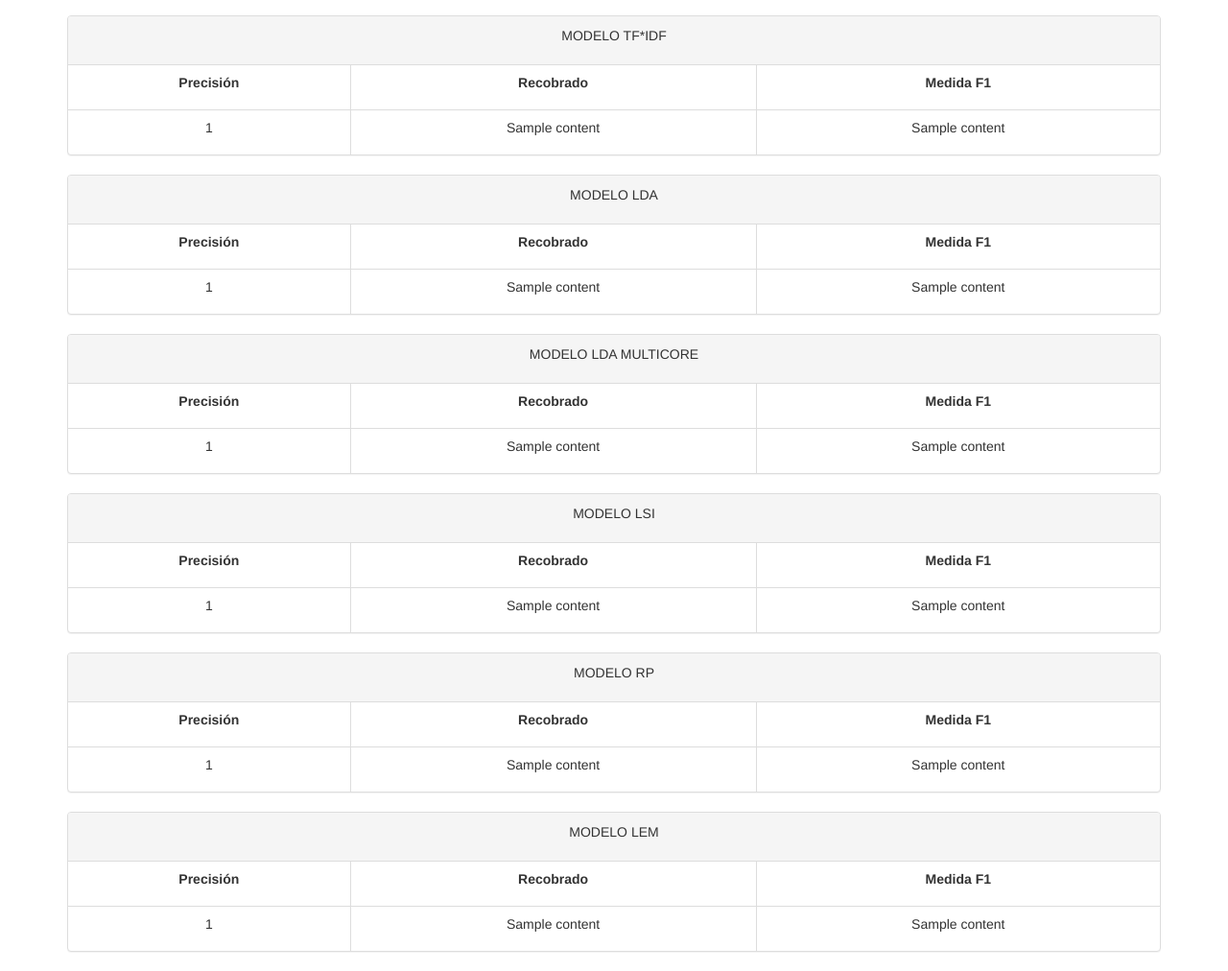
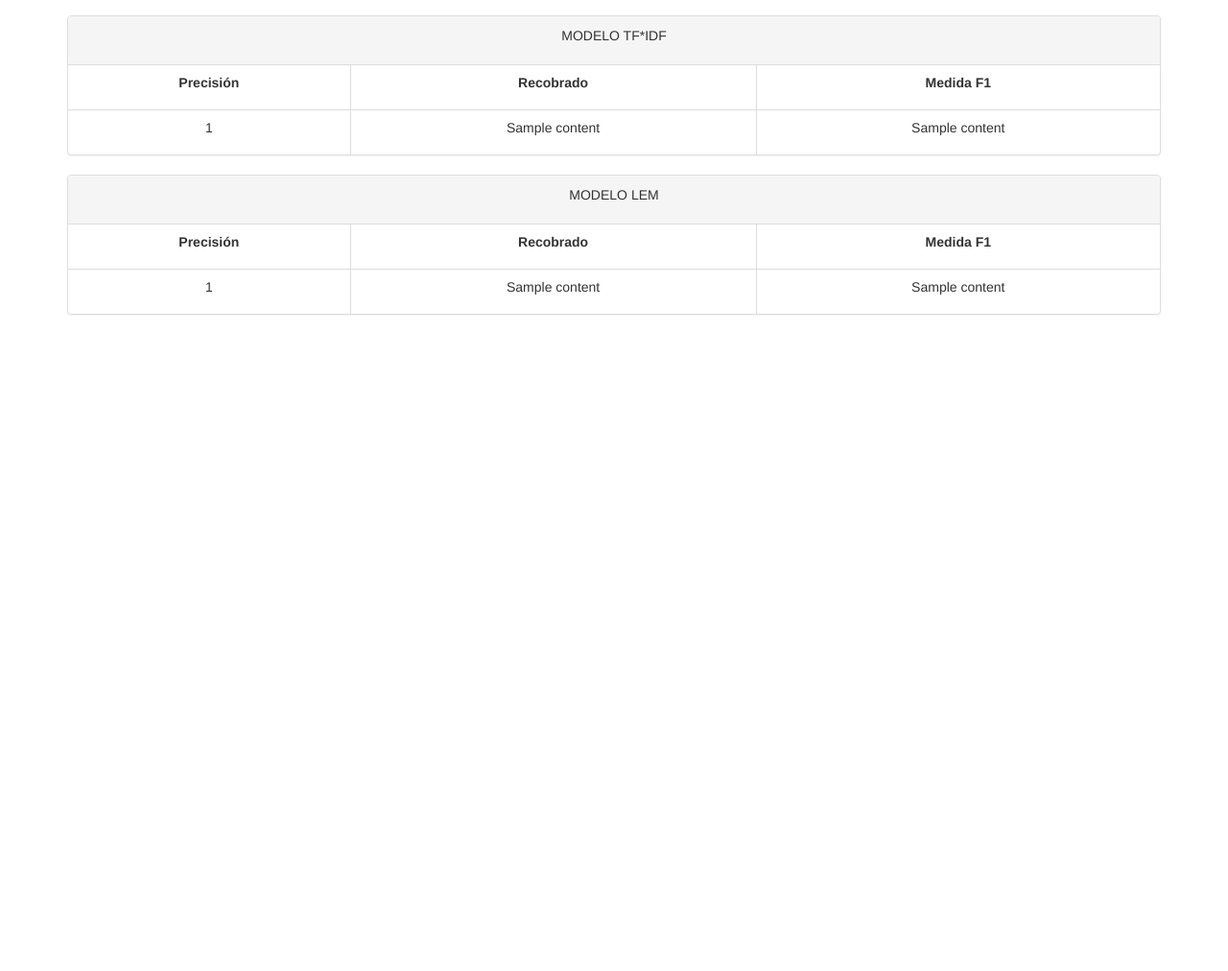
Before and after one commit to cwjki/information-retriaval-system, a Flask app: template server/templates/evaluate.html in a window 1280 px wide. Shown: the part 554-1566 px from the top of the page at 96% size. After the commit the page ends 882 px from the top, so only its background shows below. Run offline with Flask 2, Linux system fonts and the light colour scheme; the template is opened without the code that fills it: most values are stand-ins (such as "Sample title", 1, 10 or a date in 2020); parts of the project's set-up code (start-up, migrations or seed data) failed here and were passed over; some libraries are stand-ins or nearby versions.

Commit message:
all working, need to work on home page and make some experiments

```diff
--- a/server/main.py
+++ b/server/main.py
@@ -1,14 +1,12 @@
 from pathlib import Path
-from traceback import print_tb
 from flask import Flask, request, render_template
 from flask_bootstrap import Bootstrap
-from src.vsm_cranfield.metrics_evaluator import Evaluator
+from src.metrics_evaluator import Evaluator
 from src.vsm_cranfield.vector_space_model import VectorSpaceModel
 from src.vsm_cranfield.cranfield_parser import CranfieldParser
 from src.utils import save_model, load_model
-from src.irs_med.models import IR_LDA, IR_LDA_MULTICORE, IR_LEM, IR_LGM, IR_LSI, IR_PR, IR_RP, IR_TF, IR_Boolean, IR_TF_IDF
+from src.irs_med.models import IR_LEM, IR_TF, IR_Boolean, IR_TF_IDF
 from src.irs_med.med_parser import med_parse_collection, med_parse_rel
-from src.irs_med.evaluator import IREvaluator
 
 
 path = Path(__file__).parent
@@ -28,10 +26,6 @@ VSM_METRICS = str(path) + '/src/data/vsm.metrics'
 BOOLEAN_METRICS = str(path) + '/src/data/boolean.metrics'
 TF_METRICS = str(path) + '/src/data/tf.metrics'
 TF_IDF_METRICS = str(path) + '/src/data/tf_idf.metrics'
-LDA_METRICS = str(path) + '/src/data/lda.metrics'
-LDA_MULTICORE_METRICS = str(path) + '/src/data/lda_multicore.metrics'
-LSI_METRICS = str(path) + '/src/data/lsi.metrics'
-RP_METRICS = str(path) + '/src/data/rp.metrics'
 LEM_METRICS = str(path) + '/src/data/lem.metrics'
 
 
@@ -62,10 +56,6 @@ def evaluate():
                                     boolean_metrics,
                                     tf_metrics,
                                     tf_idf_metrics,
-                                    lda_metrics,
-                                    lda_multicore_metrics,
-                                    lsi_metrics,
-                                    rp_metrics,
                                     lem_metrics])
 
 
@@ -162,59 +152,6 @@ if __name__ == "__main__":
         tf_idf_metrics = tf_idf_evaluator.evaluate()
         save_model(tf_idf_metrics, TF_IDF_METRICS)
 
-# ---------------------------------------------------------------------------------------
-    # LDA MODEL
-    lda_model = IR_LDA(corpus_med)
-
-    # LDA MODEL EVALUATOR
-    lda_evaluator = Evaluator(
-        corpus_med, queries_med, relations_med, lda_model)
-    try:
-        lda_metrics = load_model(LDA_METRICS)
-    except OSError:
-        lda_metrics = lda_evaluator.evaluate()
-        save_model(lda_metrics, LDA_METRICS)
-
-# ---------------------------------------------------------------------------------------
-    # LDA MULTICORE MODEL
-    lda_multicore_model = IR_LDA_MULTICORE(corpus_med)
-
-    # LDA MULTICORE MODEL EVALUATOR
-    lda_multicore_evaluator = Evaluator(
-        corpus_med, queries_med, relations_med, lda_multicore_model)
-    try:
-        lda_multicore_metrics = load_model(LDA_MULTICORE_METRICS)
-    except OSError:
-        lda_multicore_metrics = lda_evaluator.evaluate()
-        save_model(lda_multicore_metrics, LDA_MULTICORE_METRICS)
-
-
-# ---------------------------------------------------------------------------------------
-    # LSI MODEL
-    lsi_model = IR_LSI(corpus_med)
-
-    # LSI MODEL EVALUATOR
-    lsi_evaluator = Evaluator(
-        corpus_med, queries_med, relations_med, lsi_model)
-    try:
-        lsi_metrics = load_model(LSI_METRICS)
-    except OSError:
-        lsi_metrics = lsi_evaluator.evaluate()
-        save_model(lsi_metrics, LSI_METRICS)
-
-
-# ---------------------------------------------------------------------------------------
-    # RP MODEL
-    rp_model = IR_RP(corpus_med)
-
-    # RP MODEL EVALUATOR
-    rp_evaluator = Evaluator(
-        corpus_med, queries_med, relations_med, rp_model)
-    try:
-        rp_metrics = load_model(RP_METRICS)
-    except OSError:
-        rp_metrics = rp_evaluator.evaluate()
-        save_model(rp_metrics, RP_METRICS)
 
 # ---------------------------------------------------------------------------------------
     # LEM MODEL
--- a/server/src/vsm_cranfield/metrics_evaluator.py
+++ b/server/src/metrics_evaluator.py
@@ -1,6 +1,6 @@
 from typing import List, Set
 
-from .vector_space_model import VectorSpaceModel
+from .vsm_cranfield.vector_space_model import VectorSpaceModel
 
 
 class Evaluator():
--- a/server/templates/evaluate.html
+++ b/server/templates/evaluate.html
@@ -85,10 +85,11 @@
         </div>
     </div>
 
+
     <div class="container">
         <div class="panel panel-default">
             <!-- Default panel contents -->
-            <div class="panel-heading"><p class="text-center">MODELO LDA</p></div>
+            <div class="panel-heading"><p class="text-center">MODELO LEM</p></div>
             <!-- Table -->
             <table class="table table-bordered">
                 <tr>
@@ -105,85 +106,5 @@
         </div>
     </div>
 
-    <div class="container">
-        <div class="panel panel-default">
-            <!-- Default panel contents -->
-            <div class="panel-heading"><p class="text-center">MODELO LDA MULTICORE</p></div>
-            <!-- Table -->
-            <table class="table table-bordered">
-                <tr>
-                    <th><p class="text-center">Precisión</p></th>
-                    <th><p class="text-center">Recobrado</p></th>
-                    <th><p class="text-center">Medida F1</p></th>
-                </tr>
-                <tr>
-                    <td><p class="text-center">{{ content[5][0] }}</p></td>
-                    <td><p class="text-center">{{ content[5][1] }}</p></td>
-                    <td><p class="text-center">{{ content[5][2] }}</p></td>
-                </tr>
-            </table>
-        </div>
-    </div>
-
-    <div class="container">
-        <div class="panel panel-default">
-            <!-- Default panel contents -->
-            <div class="panel-heading"><p class="text-center">MODELO LSI</p></div>
-            <!-- Table -->
-            <table class="table table-bordered">
-                <tr>
-                    <th><p class="text-center">Precisión</p></th>
-                    <th><p class="text-center">Recobrado</p></th>
-                    <th><p class="text-center">Medida F1</p></th>
-                </tr>
-                <tr>
-                    <td><p class="text-center">{{ content[6][0] }}</p></td>
-                    <td><p class="text-center">{{ content[6][1] }}</p></td>
-                    <td><p class="text-center">{{ content[6][2] }}</p></td>
-                </tr>
-            </table>
-        </div>
-    </div>
-
-    <div class="container">
-        <div class="panel panel-default">
-            <!-- Default panel contents -->
-            <div class="panel-heading"><p class="text-center">MODELO RP</p></div>
-            <!-- Table -->
-            <table class="table table-bordered">
-                <tr>
-                    <th><p class="text-center">Precisión</p></th>
-                    <th><p class="text-center">Recobrado</p></th>
-                    <th><p class="text-center">Medida F1</p></th>
-                </tr>
-                <tr>
-                    <td><p class="text-center">{{ content[7][0] }}</p></td>
-                    <td><p class="text-center">{{ content[7][1] }}</p></td>
-                    <td><p class="text-center">{{ content[7][2] }}</p></td>
-                </tr>
-            </table>
-        </div>
-    </div>
-
-    <div class="container">
-        <div class="panel panel-default">
-            <!-- Default panel contents -->
-            <div class="panel-heading"><p class="text-center">MODELO LEM</p></div>
-            <!-- Table -->
-            <table class="table table-bordered">
-                <tr>
-                    <th><p class="text-center">Precisión</p></th>
-                    <th><p class="text-center">Recobrado</p></th>
-                    <th><p class="text-center">Medida F1</p></th>
-                </tr>
-                <tr>
-                    <td><p class="text-center">{{ content[8][0] }}</p></td>
-                    <td><p class="text-center">{{ content[8][1] }}</p></td>
-                    <td><p class="text-center">{{ content[8][2] }}</p></td>
-                </tr>
-            </table>
-        </div>
-    </div>
-
 
 {% endblock %}
```
Also changed, not shown: server/src/irs_med/evaluator.py (deleted, +0 -80 lines), server/src/irs_med/models.py (+2 -40 lines), 3 other files.
